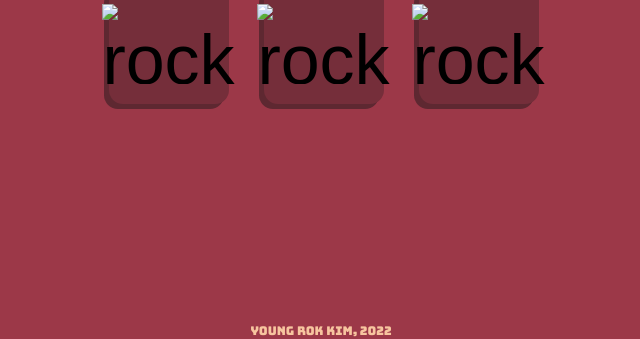
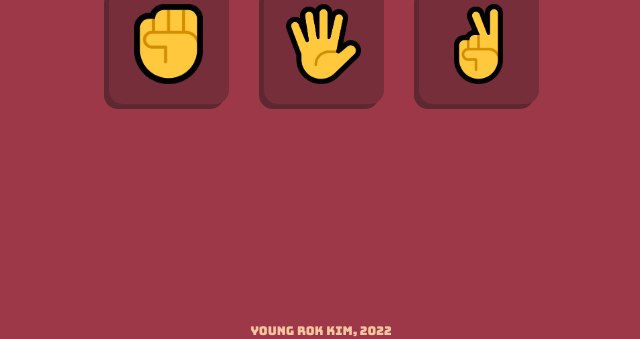
Before and after one commit to yngrk/yngrk.github.io, a plain HTML site: page index.html in a window 1280 px wide. Shown: the part 461-800 px from the top of the page, without its empty margins (319-959 px from the left). Drawn offline with Linux system fonts and the light colour scheme.

Commit message:
changes to index.html

```diff
--- a/index.html
+++ b/index.html
@@ -41,9 +41,9 @@
     <section class="player-choice">
         <div class="plchoice-text">Choose!</div>
         <div class="rps-container">
-            <button data-value="0" class="rps rock"><img src="g1594.png" alt="rock"></button>
-            <button data-value="1" class="rps paper"><img src="g1452.png" alt="rock"></button>
-            <button data-value="2" class="rps scissors"><img src="g1490.png" alt="rock"></button>
+            <button data-value="0" class="rps rock"><img src="img/g1594.png" alt="rock"></button>
+            <button data-value="1" class="rps paper"><img src="img/g1452.png" alt="rock"></button>
+            <button data-value="2" class="rps scissors"><img src="img/g1490.png" alt="rock"></button>
         </div>
     </section>
     <footer>Young Rok Kim, 2022</footer>
```
